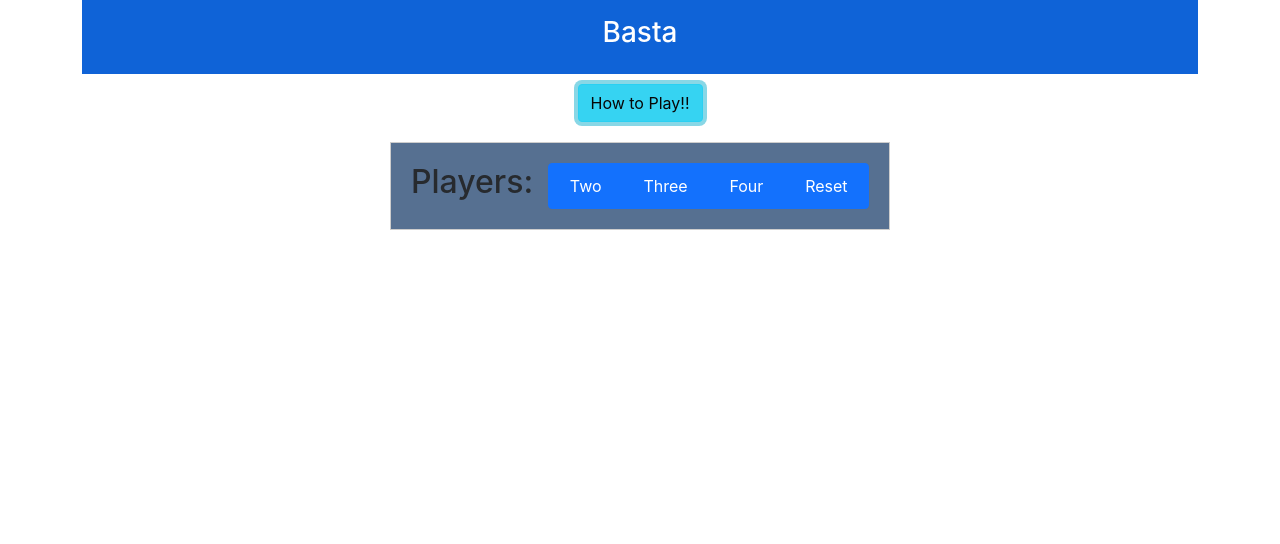
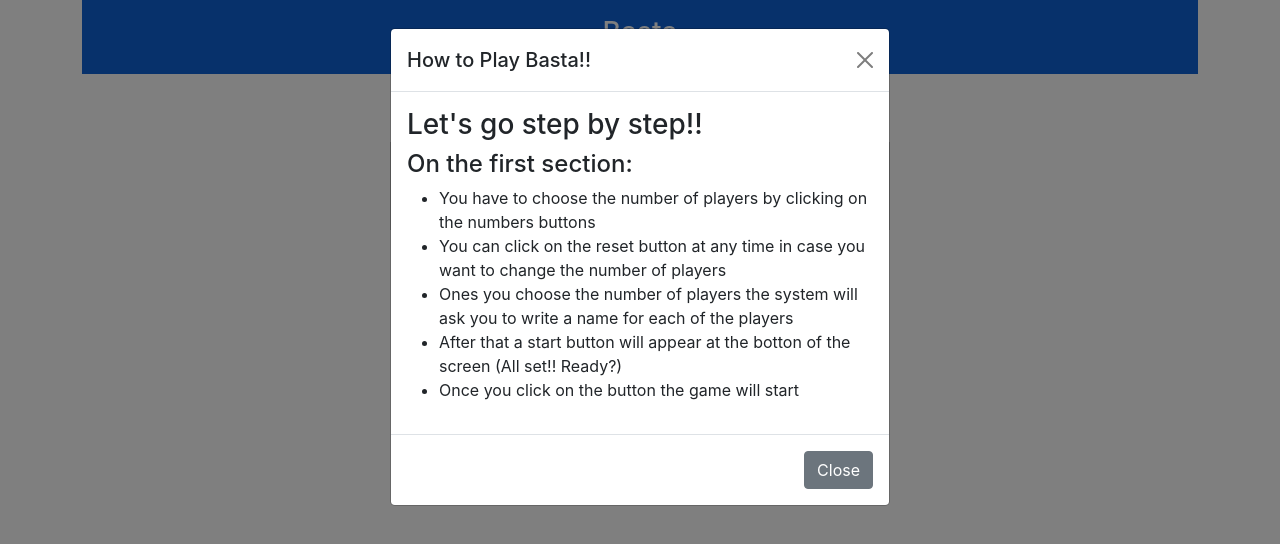
Before and after one commit to leonsuaren/basta, a React (Create React App) app: page / in a window 1280 px wide. Both pictures are taken after a click on the button "How to Play!!". Shown: the top 544 px of the page. Built offline with nearby package versions, Linux system fonts and the light colour scheme.

Commit message:
added modal to explain how to play basta

```diff
--- a/src/components/how-to-play/HowToPlay.jsx
+++ b/src/components/how-to-play/HowToPlay.jsx
@@ -8,7 +8,31 @@ export const HowToPlay = () => {
 
   return (
     <div className='buttonWrapper'>
-      <button className='howToPlayButton btn btn-info'>How to Play!!</button>
+      <button className='howToPlayButton btn btn-info' type='button' data-bs-toggle="modal" data-bs-target="#Modal">How to Play!!</button>
+      <div className="modal fade " id="Modal" tabIndex="-1" aria-labelledby="ModalLabel" aria-hidden="true">
+        <div className="modal-dialog">
+          <div className="modal-content">
+            <div className="modal-header">
+              <h5 className="modal-title" id="ModalLabel">How to Play Basta!!</h5>
+              <button type="button" className="btn-close" data-bs-dismiss="modal" aria-label="Close"></button>
+            </div>
+            <div className="modal-body">
+             <h3>Let's go step by step!!</h3>
+             <h4>On the first section: </h4>
+             <ul>
+              <li>You have to choose the number of players by clicking on the numbers buttons</li>
+              <li>You can click on the reset button at any time in case you want to change the number of players</li>
+              <li>Ones you choose the number of players the system will ask you to write a name for each of the players</li>
+              <li>After that a start button will appear at the botton of the screen (All set!! Ready?)</li>
+              <li>Once you click on the button the game will start</li>
+             </ul>
+            </div>
+            <div className="modal-footer">
+              <button type="button" className="btn btn-secondary" data-bs-dismiss="modal">Close</button>
+            </div>
+          </div>
+        </div>
+      </div>
     </div>
   )
 };
```
